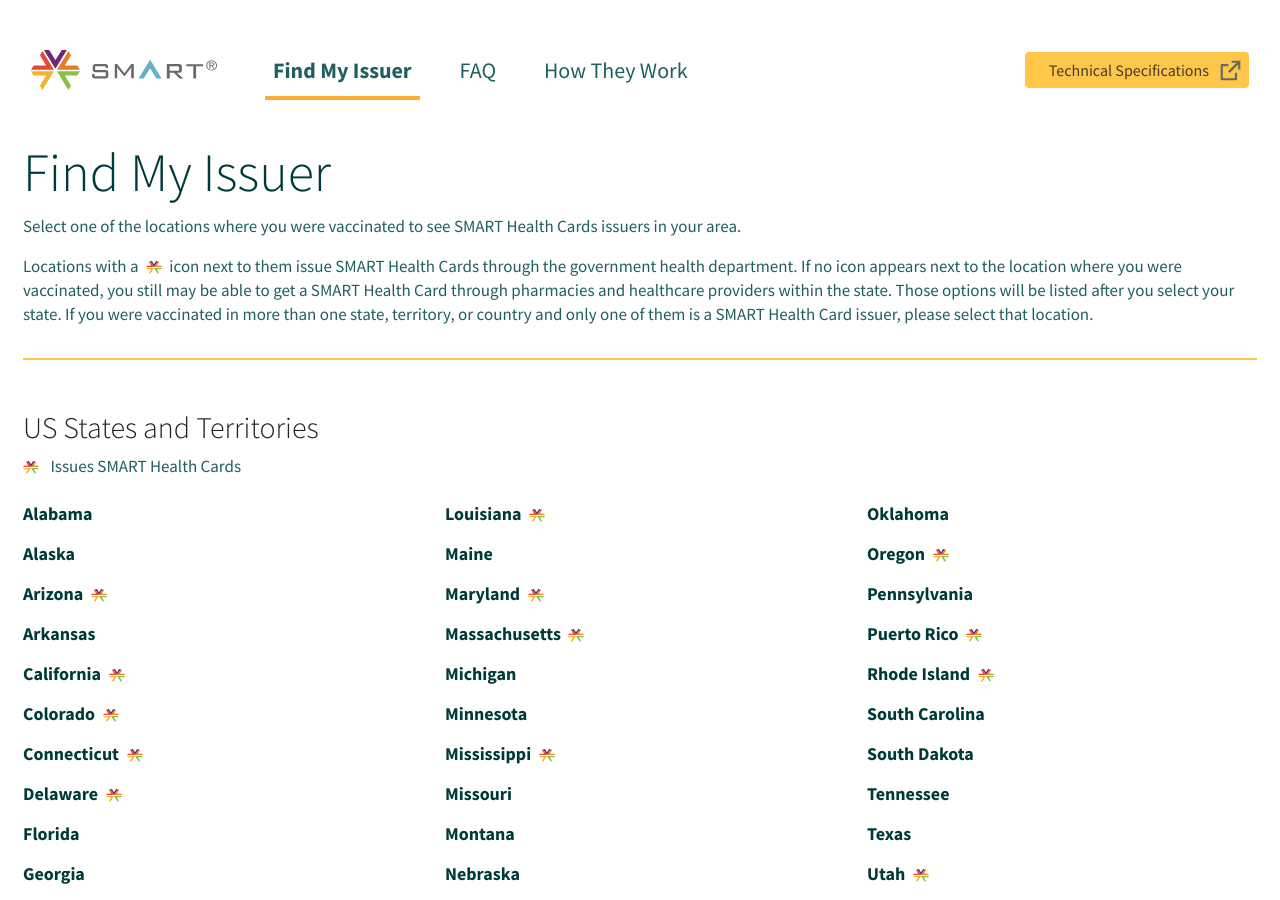
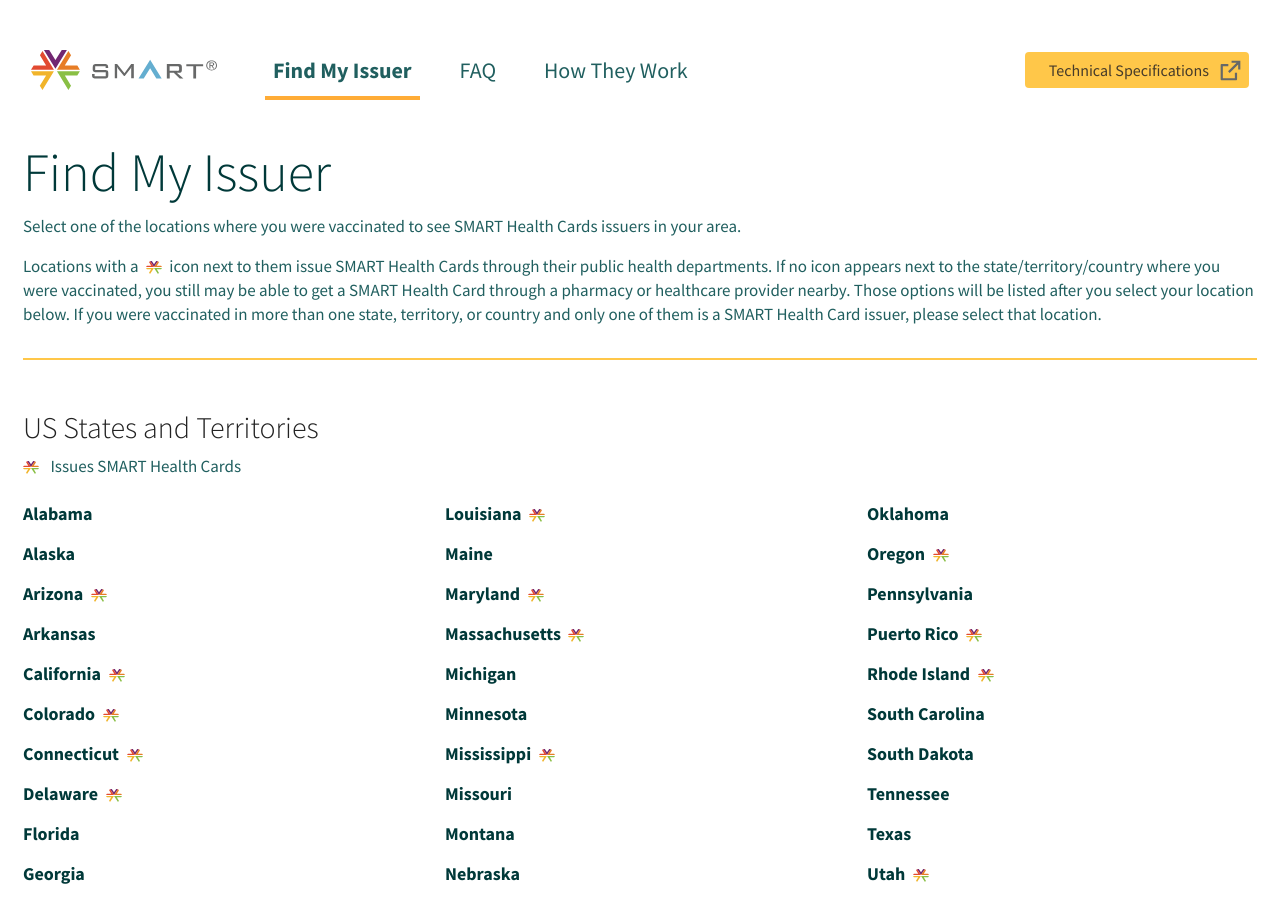
Before and after one commit to smart-health-cards/staging, a Jekyll site: the page built from en/find-my-issuer.html, in a window 1280 px wide and 900 px high. Built offline with Jekyll 4.4.1, drawn with Linux system fonts in a browser that asks for light colours.

Commit message:
Updates page copy

```diff
--- a/en/find-my-issuer.html
+++ b/en/find-my-issuer.html
@@ -23,7 +23,7 @@
           Select one of the locations where you were vaccinated to see SMART Health Cards issuers in your area.
         </p>
         <p class="text-md-start">
-          Locations with a <span class="shc-issuer mx-1" aria-label="SMART Health Card issuer indicator"></span> icon next to them issue SMART Health Cards through the government health department. If no icon appears next to the location where you were vaccinated, you still may be able to get a SMART Health Card through pharmacies and healthcare providers within the state. Those options will be listed after you select your state. If you were vaccinated in more than one state, territory, or country and only one of them is a SMART Health Card issuer, please select that location.
+          Locations with a <span class="shc-issuer mx-1" aria-label="SMART Health Card issuer indicator"></span> icon next to them issue SMART Health Cards through their public health departments. If no icon appears next to the state/territory/country where you were vaccinated, you still may be able to get a SMART Health Card through a pharmacy or healthcare provider nearby. Those options will be listed after you select your location below. If you were vaccinated in more than one state, territory, or country and only one of them is a SMART Health Card issuer, please select that location.
         </p>
       </div>
     </div> <!-- / .row -->
```
